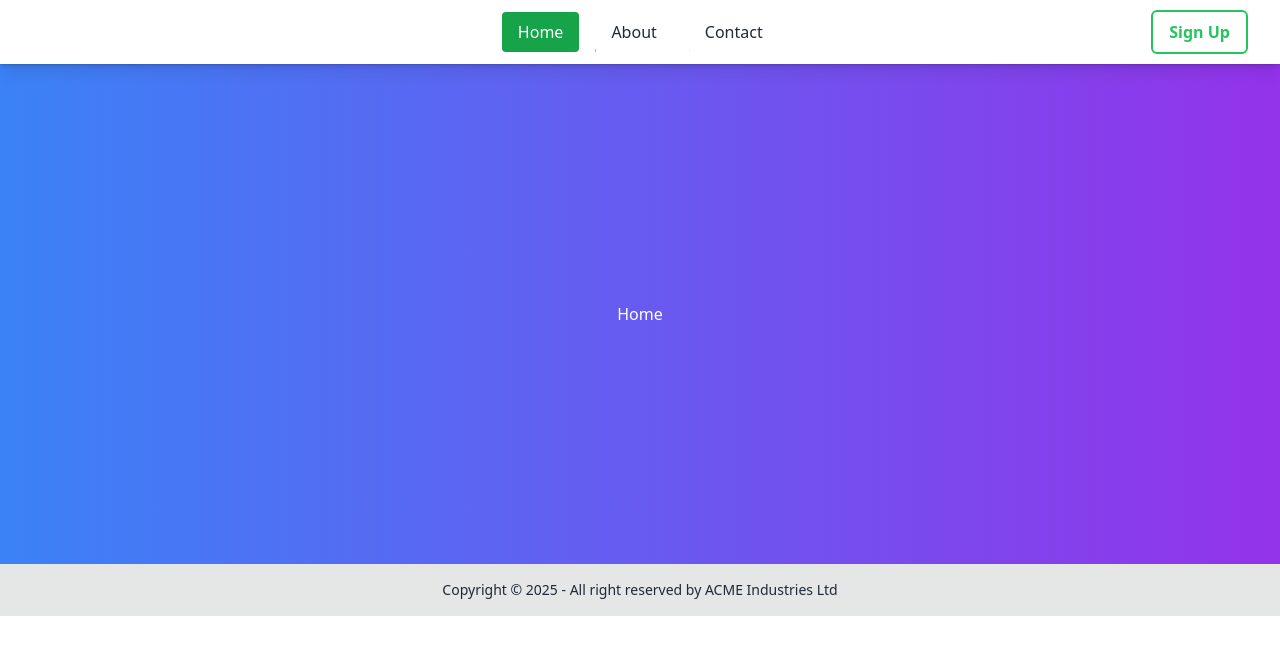
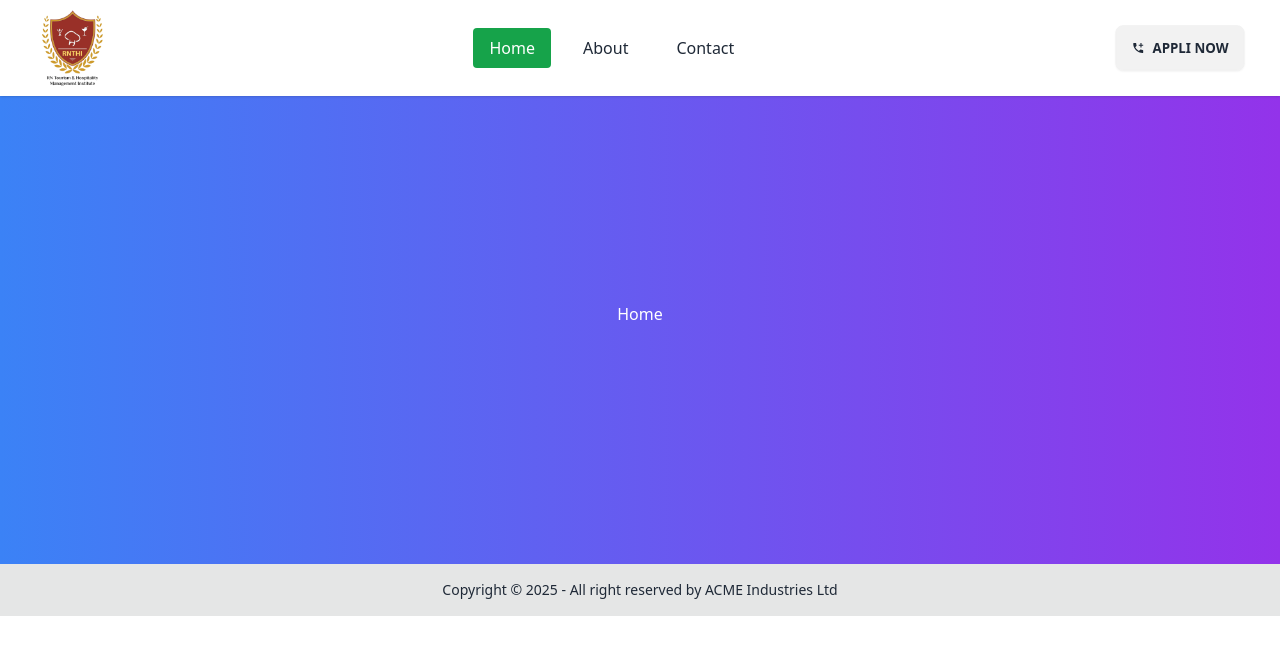
Before and after one commit to Hasibur14/RNTHI, a React (Vite) app: page / in a window 1280 px wide. Shown: the top 654 px of the page. Built offline with nearby package versions, Linux system fonts and the light colour scheme.

Commit message:
[ADD] font and color plate

```diff
--- a/src/components/Shared/Navbar/Navbar.jsx
+++ b/src/components/Shared/Navbar/Navbar.jsx
@@ -3,6 +3,9 @@ import { CgMenuRightAlt } from "react-icons/cg";
 import { FiChevronDown, FiChevronUp, FiMenu, FiX } from 'react-icons/fi';
 import { NavLink } from 'react-router-dom';
 import "./navbar.css";
+import logo from "../../../assets/logo.png"
+import { MdAddIcCall } from 'react-icons/md';
+
 
 const Navbar = () => {
     const [menuOpen, setMenuOpen] = useState(false);
@@ -32,9 +35,11 @@ const Navbar = () => {
     return (
         <nav className="bg-white shadow">
             <div className="max-w-7xl mx-auto px-4 sm:px-6 lg:px-8">
-                <div className="flex justify-between items-center h-16">
+                <div className="flex justify-between items-center h-24">
                     <div className="flex-shrink-0">
-                        <h2 className='text-3xl font-bold'>Heaven</h2>
+                        <img className='w-20 h-20'
+                            src={logo}
+                            alt="rnthi" />
                     </div>
 
                     {/* Menu for larger screens */}
@@ -74,8 +79,9 @@ const Navbar = () => {
                     </div>
 
                     <div className="hidden md:flex">
-                        <button className="ml-4 border-2 border-green-500 text-green-500 bg-transparent hover:bg-green-600 font-bold hover:text-white  px-4 py-2 rounded-md transition">
-                            Sign Up
+                        <button className="btn uppercase ">
+                            <MdAddIcCall />
+                         Appli Now
                         </button>
                     </div>
 
--- a/src/index.css
+++ b/src/index.css
@@ -1,3 +1,15 @@
+@import url('https://fonts.googleapis.com/css2?family=Cinzel:wght@400..900&family=Mulish:ital,wght@0,200..1000;1,200..1000&display=swap');
+
 @tailwind base;
 @tailwind components;
 @tailwind utilities;
+
+::selection {
+    background-color:#993128 !important;
+    color: white;
+}
+
+
+html {
+    scroll-behavior: smooth;
+}
--- a/tailwind.config.js
+++ b/tailwind.config.js
@@ -7,7 +7,19 @@ export default {
     "./src/**/*.{js,ts,jsx,tsx}",
   ],
   theme: {
-    extend: {},
+    extend: {
+      fontFamily: {
+        cinzel: ['Cinzel', 'sans-serif'],
+        mulish: ['Mulish', 'sans-serif'],
+      },
+      colors: {
+        primary: {
+          light: "#993128",
+          dark: "#33100D",
+          soft: "#0d0d3d",
+        },
+      },
+    },
   },
   plugins: [
     daisyui, // Use daisyui plugin with import
```
